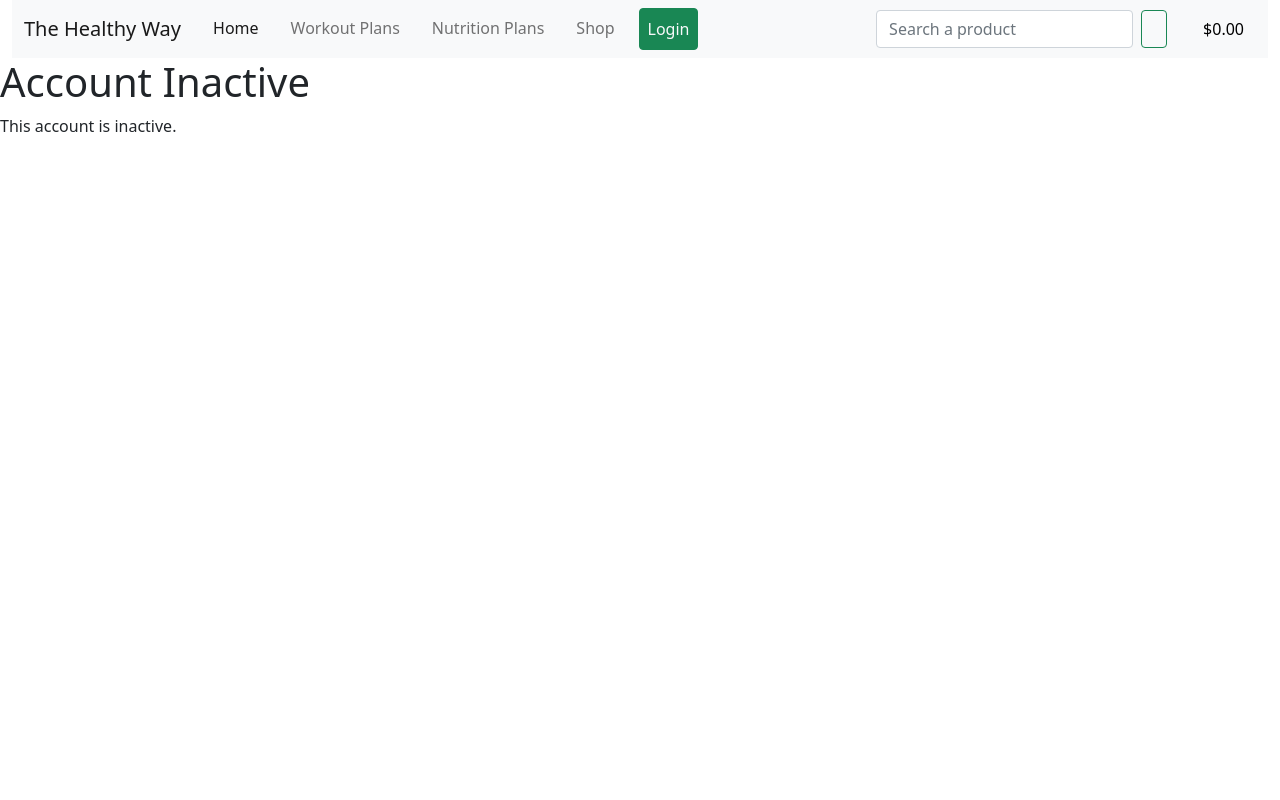
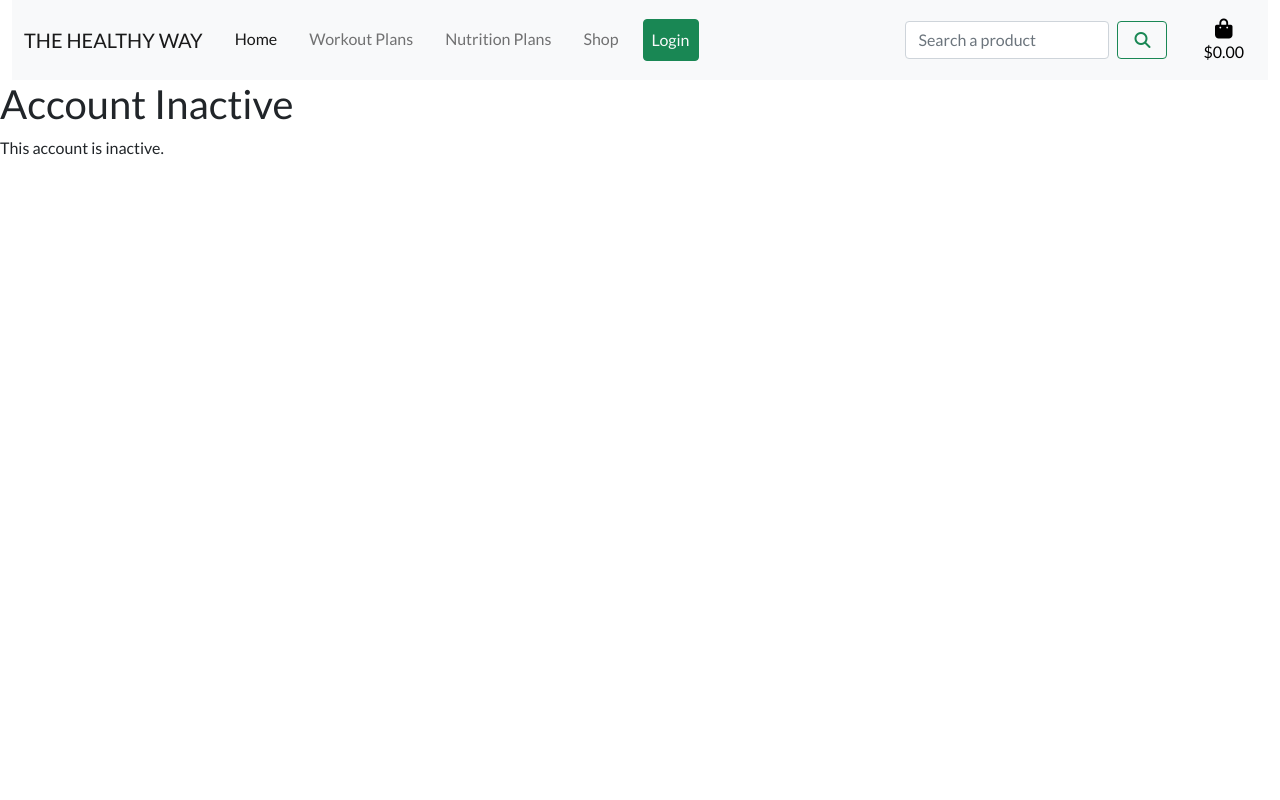
Before and after one commit to humbertoragazzini/the-healthy-way, a Django app: the page made by templates/base.html in a window 1280 px wide. Run offline with Django 3.2, Linux system fonts and the light colour scheme; some libraries are stand-ins or nearby versions.

Commit message:
added css, images, finish header in base

```diff
--- a/home/templates/home/index.html
+++ b/home/templates/home/index.html
@@ -14,21 +14,21 @@
                     </div>
                     <div class="carousel-inner">
                       <div class="carousel-item active">
-                        <img src="https://toughmudder.co.uk/wp-content/uploads/2020/08/danielle-cerullo-CQfNt66ttZM-unsplash-scaled.jpg" class="d-block w-100" alt="...">
+                        <img src="{% static '../media/img/gym-tools.png' %}" class="d-block w-100" alt="...">
                         <div class="carousel-caption d-none d-md-block">
                           <h5>First slide label</h5>
                           <p>Some representative placeholder content for the first slide.</p>
                         </div>
                       </div>
                       <div class="carousel-item">
-                        <img src="https://www.verywellfit.com/thmb/PFJGurOJrXpyvZ7ko6I7oNEZ6UE=/1733x1155/filters:no_upscale():max_bytes(150000):strip_icc()/Stocksy_txpa9e68379cCS100_Medium_1357742-58efe1ee3df78cd3fccd7430.jpg" class="d-block w-100" alt="...">
+                        <img src="{% static '../media/img/nutrition-plans.png' %}" class="d-block w-100" alt="...">
                         <div class="carousel-caption d-none d-md-block">
                           <h5>Second slide label</h5>
                           <p>Some representative placeholder content for the second slide.</p>
                         </div>
                       </div>
                       <div class="carousel-item">
-                        <img src="https://hips.hearstapps.com/hmg-prod.s3.amazonaws.com/images/garden-workout-1591625921.jpg" class="d-block w-100" alt="...">
+                        <img src="{% static '../media/img/workout-plans.png' %}" class="d-block w-100" alt="...">
                         <div class="carousel-caption d-none d-md-block">
                           <h5>Third slide label</h5>
                           <p>Some representative placeholder content for the third slide.</p>
--- /dev/null
+++ b/static/css/base.css
@@ -0,0 +1,20 @@
+html    {
+    height: 100%;
+}
+
+body    {
+    height: calc(100vh - 164px);
+    font-family: 'Lato';
+}
+
+.icon   {
+    align-items: center;
+    display: inline-flex;
+    justify-content: center;
+    height: 1.5rem;
+    width: 1.5rem;
+}
+
+.font-for-brand {
+    text-transform: uppercase;
+}
--- a/templates/base.html
+++ b/templates/base.html
@@ -15,6 +15,8 @@
     {% block corecss %}
         <!-- Bootstrap CSS -->
         <link href="https://cdn.jsdelivr.net/npm/bootstrap@5.1.3/dist/css/bootstrap.min.css" rel="stylesheet" integrity="sha384-1BmE4kWBq78iYhFldvKuhfTAU6auU8tT94WrHftjDbrCEXSU1oBoqyl2QvZ6jIW3" crossorigin="anonymous">
+        <link rel="stylesheet" href="https://fonts.googleapis.com/css?family=Lato&display=swap">
+        <link rel="stylesheet" href="{% static 'css/base.css' %}">
     {% endblock %}
 
     {% block extra_css %}
@@ -75,7 +78,7 @@
             </ul>
             <form method="GET" action="" class="d-flex">
               <input class="form-control me-2" type="text" name="q" placeholder="Search a product" aria-label="Search">
-              <button class="btn btn-outline-success" type="submit"><i class="fas fa-search"></i></button>
+              <button class="btn btn-outline-success" type="submit"><span class="icon"><i class="fas fa-search"></i></span></button>
             </form>
           </div>
         </div>
--- a/the_healthy_way/settings.py
+++ b/the_healthy_way/settings.py
@@ -149,7 +149,10 @@
 # https://docs.djangoproject.com/en/3.2/howto/static-files/
 
 STATIC_URL = '/static/'
+STATICFILES_DIRS = (os.path.join(BASE_DIR, 'static'),)
 
+MEDIA_URL = '/media/'
+MEDIA_ROOT = os.path.join(BASE_DIR, 'media')
 # Default primary key field type
 # https://docs.djangoproject.com/en/3.2/ref/settings/#default-auto-field
 
--- a/the_healthy_way/urls.py
+++ b/the_healthy_way/urls.py
@@ -15,9 +15,11 @@
 """
 from django.contrib import admin
 from django.urls import path, include
+from django.conf import settings
+from django.conf.urls.static import static
 
 urlpatterns = [
     path('admin/', admin.site.urls),
     path('accounts/', include('allauth.urls')),
     path('', include('home.urls')),
-]
+] + static(settings.MEDIA_URL, document_root=settings.MEDIA_ROOT)
```
Also changed, not shown: other parts of templates/base.html (+1 -0 lines), home/img/gym-tools.png (deleted), home/img/nutrition-plans.png (deleted), home/img/workout-plans.png (deleted), media/img/credit/credit.txt (renamed from home/img/credit/credit.txt), 3 other files.
